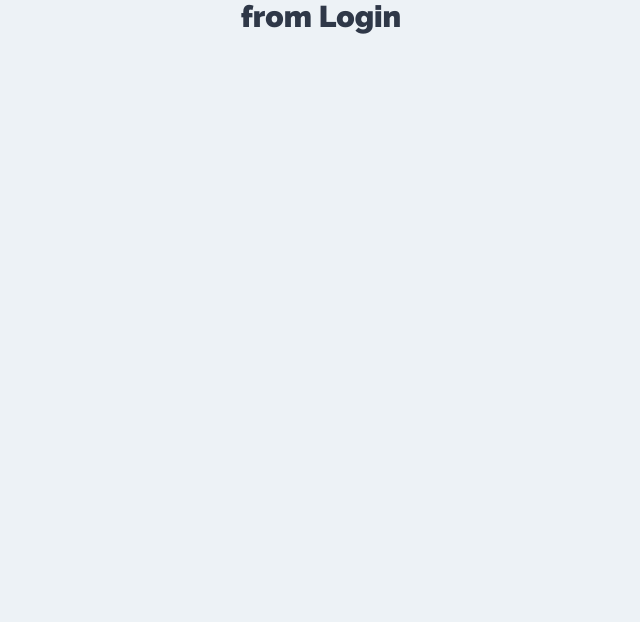
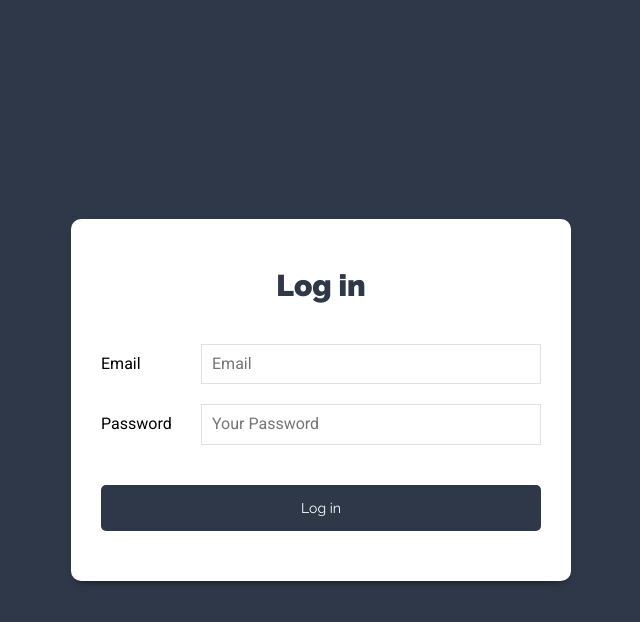
Before and after one commit to sebaszwenger/MERNTASKS-cliente, a React (Create React App) app: page / in a window 1280 px wide. Shown: the top 622 px of the page, without its empty margins (319-959 px from the left). Built offline with nearby package versions, Linux system fonts and the light colour scheme.

Commit message:
add inputs email & password. add submit button.

```diff
--- a/src/components/auth/Login.js
+++ b/src/components/auth/Login.js
@@ -1,7 +1,46 @@
 import React from "react";
 
 const Login = () => {
-  return <h1>from Login</h1>;
+  const onChange = () => {};
+
+  return (
+    <div className="form-usuario">
+      <div className="contenedor-form sombra-dark">
+        <h1>Log in</h1>
+
+        <form>
+          <div className="campo-form">
+            <label htmlFor="email">Email</label>
+            <input
+              type="email"
+              id="email"
+              placeholder="Email"
+              name="email"
+              onChange={onChange}
+            />
+          </div>
+          <div className="campo-form">
+            <label htmlFor="password">Password</label>
+            <input
+              type="password"
+              id="password"
+              placeholder="Your Password"
+              name="password"
+              onChange={onChange}
+            />
+          </div>
+
+          <div className="campo-form">
+            <input
+              type="submit"
+              className="btn btn-primario btn-block"
+              value="Log in"
+            />
+          </div>
+        </form>
+      </div>
+    </div>
+  );
 };
 
 export default Login;
```
